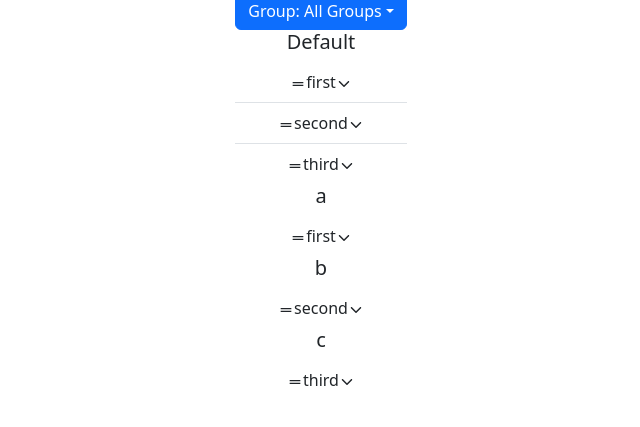
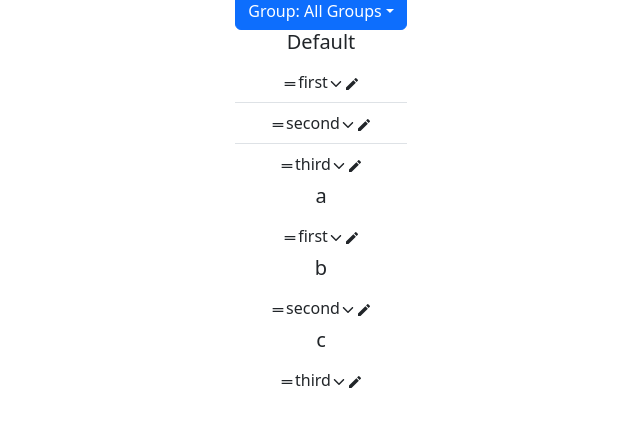
Before and after one commit to giovannialayan/listlist, a React (Vite) app: page / in a window 1280 px wide. Shown: the part 281-708 px from the top of the page, without its empty margins (319-959 px from the left). Built offline with nearby package versions, Linux system fonts and the light colour scheme.

Commit message:
added item editing

```diff
--- a/src/App.tsx
+++ b/src/App.tsx
@@ -13,34 +13,46 @@ function App() {
     items: [
       {
         name: 'first',
+        id: 0,
         groups: ['Default', 'a'],
         groupPositions: new Map([
           ['Default', 0],
           ['a', 0],
         ]),
-        properties: [],
+        properties: [
+          { name: 'notes', data: 'no' },
+          { name: 'prop', data: '' },
+        ],
       },
       {
         name: 'second',
+        id: 1,
         groups: ['Default', 'b'],
         groupPositions: new Map([
           ['Default', 1],
           ['b', 0],
         ]),
-        properties: [],
+        properties: [
+          { name: 'notes', data: '' },
+          { name: 'prop', data: '' },
+        ],
       },
       {
         name: 'third',
+        id: 2,
         groups: ['Default', 'c'],
         groupPositions: new Map([
           ['Default', 2],
           ['c', 0],
         ]),
-        properties: [],
+        properties: [
+          { name: 'notes', data: '' },
+          { name: 'prop', data: '' },
+        ],
       },
     ],
     subGroups: [],
-    properties: [],
+    properties: ['notes', 'prop'],
   };
 
   const [listTitle, setListTitle] = useState('title');
@@ -53,7 +65,13 @@ function App() {
   };
 
   const addItem = (itemName: string, itemGroups: string[]) => {
-    listData.items.push({ name: itemName, groups: itemGroups, groupPositions: new Map(itemGroups.map((group) => [group, 0])), properties: [] });
+    listData.items.push({
+      name: itemName,
+      id: listData.items.length - 1,
+      groups: itemGroups,
+      groupPositions: new Map(itemGroups.map((group) => [group, 0])),
+      properties: [],
+    });
     setListData({ groups: listData.groups, items: listData.items, subGroups: listData.subGroups, properties: listData.properties });
   };
 
@@ -77,11 +95,20 @@ function App() {
     setListData({ groups: listData.groups, items: listData.items, subGroups: listData.subGroups, properties: listData.properties });
   };
 
+  const editItem = (item: Item, editedItem: Item) => {
+    const itemIndex = listData.items.indexOf(item);
+    listData.items[itemIndex] = editedItem;
+
+    setListData({ groups: listData.groups, items: listData.items, subGroups: listData.subGroups, properties: listData.properties });
+  };
+
+  //remove item note: keep item.id same as index in listdata.items
+
   return (
     <>
       <ListTitle editTitle={setListTitle}>{listTitle}</ListTitle>
       <ListControls groups={listData.groups} addGroup={addGroup} addItem={addItem} addProperty={addProperty}></ListControls>
-      <ListGroup listData={listData} editGroupPos={editGroupPos}></ListGroup>
+      <ListGroup listData={listData} editGroupPos={editGroupPos} editItem={editItem}></ListGroup>
     </>
   );
 }
--- a/src/components/ListGroup.tsx
+++ b/src/components/ListGroup.tsx
@@ -3,23 +3,15 @@ import ListItem from './ListItem';
 import { useState } from 'react';
 import ListData from '../interfaces/IListData';
 import Item from '../interfaces/IItem';
+import { groupPositionSort } from '../utils';
 
 interface Props {
   listData: ListData;
   editGroupPos: (item: Item, group: string, prevPos: number, newPos: number) => void;
+  editItem: (item: Item, editedItem: Item) => void;
 }
 
-const groupPositionSort = (itemA: Item, itemB: Item, group: string) => {
-  const aPos = itemA.groupPositions.get(group);
-  const bPos = itemB.groupPositions.get(group);
-  if (aPos !== undefined && bPos !== undefined) {
-    return aPos - bPos;
-  } else {
-    return 0;
-  }
-};
-
-function ListGroup({ listData, editGroupPos }: Props) {
+function ListGroup({ listData, editGroupPos, editItem }: Props) {
   const [currentGroup, setCurrentGroup] = useState('');
   const [dropGroup, setDropGroup] = useState('');
   const [draggingItem, setDraggingItem] = useState({} as Item);
@@ -73,9 +65,10 @@ function ListGroup({ listData, editGroupPos }: Props) {
                       return (
                         item.groups.includes(group) && (
                           <ListItem
-                            key={item.name}
+                            key={item.id}
                             item={item}
                             parentGroup={group}
+                            editItem={editItem}
                             onDragStart={onDragStart}
                             onDragEnter={onDragEnter}
                             onDragEnd={onDragEnd}
--- a/src/components/ListItem.tsx
+++ b/src/components/ListItem.tsx
@@ -3,45 +3,104 @@ import Item from '../interfaces/IItem';
 import '../styles/ListItem.css';
 import { useState } from 'react';
 import { IoIosArrowDown, IoIosArrowUp } from 'react-icons/io';
+import { MdEdit } from 'react-icons/md';
 
 interface Props {
   item: Item;
   parentGroup: string;
+  editItem: (item: Item, editedItem: Item) => void;
   onDragStart: (item: Item, parentGroup: string) => void;
   onDragEnter: (item: Item, parentGroup: string) => void;
   onDragEnd: () => void;
   dragOver: boolean;
 }
 
-function ListItem({ item, parentGroup, onDragStart, onDragEnter, onDragEnd, dragOver }: Props) {
+function ListItem({ item, parentGroup, editItem, onDragStart, onDragEnter, onDragEnd, dragOver }: Props) {
   const [propertiesVisible, setPropertiesVisible] = useState(false);
+  const [editMode, setEditMode] = useState(false);
 
   return (
-    <li
-      className={'list-group-item listItem' + (dragOver ? ' dragOver' : '')}
+    <li className={'list-group-item listItem' + (dragOver ? ' dragOver' : '')}>
+      <div className='itemTop'>
+        <div
           draggable
           onDragStart={() => onDragStart(item, parentGroup)}
           onDragEnter={() => onDragEnter(item, parentGroup)}
           onDragEnd={onDragEnd}
           onDragOver={(e) => e.preventDefault()}
         >
-      <div className='itemTop'>
-        <div>
           <MdDragHandle />
         </div>
-        <div>{item.name}</div>
         <div>
-          <a onClick={() => setPropertiesVisible(!propertiesVisible)}>
-            {!propertiesVisible && <IoIosArrowDown />}
-            {propertiesVisible && <IoIosArrowUp />}
+          {!editMode && item.name}
+          {editMode && (
+            <input
+              value={item.name}
+              onChange={(e) => {
+                editItem(item, {
+                  name: e.currentTarget.value,
+                  id: item.id,
+                  groups: item.groups,
+                  groupPositions: item.groupPositions,
+                  properties: item.properties,
+                });
+              }}
+            ></input>
+          )}
+        </div>
+        <div>
+          <a
+            onClick={() => {
+              setPropertiesVisible(!propertiesVisible);
+              setEditMode(false);
+            }}
+          >
+            {!propertiesVisible && !editMode && <IoIosArrowDown />}
+            {(propertiesVisible || editMode) && <IoIosArrowUp />}
+          </a>
+        </div>
+        <div>
+          <a
+            onClick={() => {
+              setEditMode(!editMode);
+              setPropertiesVisible(false);
+            }}
+          >
+            <MdEdit />
           </a>
         </div>
       </div>
       <div className={propertiesVisible ? '' : 'collapse'}>
         {item.properties.map((property, index) => {
           return (
+            property.data && (
               <p key={index}>
                 {property.name}: {property.data}
+              </p>
+            )
+          );
+        })}
+      </div>
+      <div className={editMode ? '' : 'collapse'}>
+        {item.properties.map((property, index) => {
+          return (
+            <p key={index}>
+              {property.name}:{' '}
+              <input
+                value={property.data}
+                onChange={(e) => {
+                  const newProperties = item.properties.map((prop, jindex) => {
+                    return { name: prop.name, data: jindex === index ? e.currentTarget.value : prop.data };
+                  });
+                  editItem(item, {
+                    name: item.name,
+                    id: item.id,
+                    groups: item.groups,
+                    groupPositions: item.groupPositions,
+                    properties: newProperties,
+                  });
+                }}
+              ></input>
             </p>
           );
         })}
--- a/src/interfaces/IItem.ts
+++ b/src/interfaces/IItem.ts
@@ -1,5 +1,6 @@
 interface Item {
   name: string;
+  id: number;
   groups: string[];
   groupPositions: Map<string, number>;
   properties: { name: string; data: string }[];
```
Lines whose indentation alone changed are shown as unchanged.
